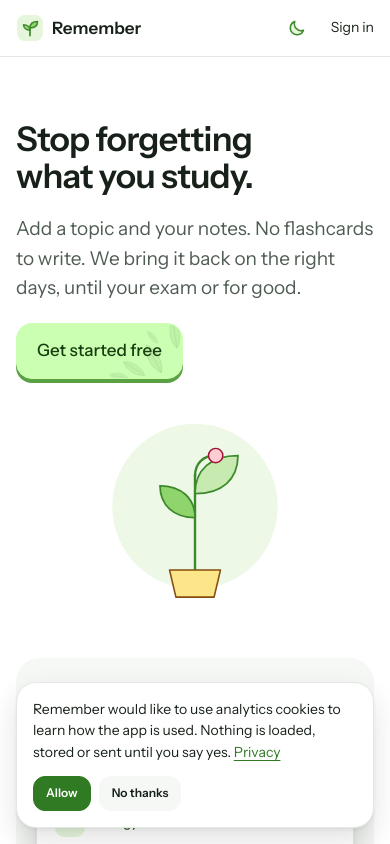
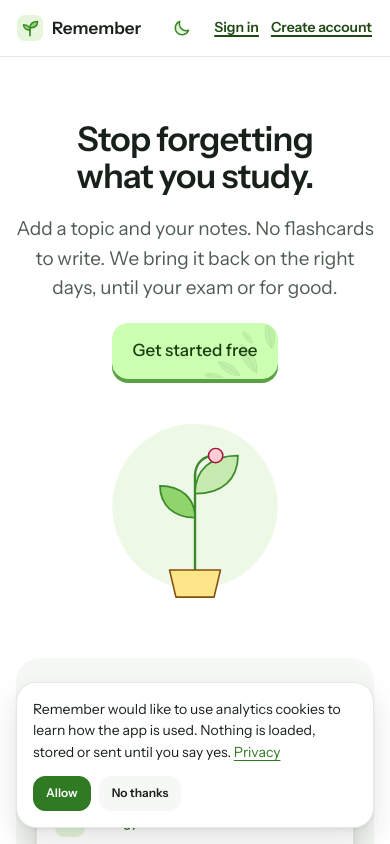
Before and after one commit to qkonline/remember, a SvelteKit app in the folder frontend-sveltekit/: page / in a window 390 px wide. Shown: the top 844 px of the page. Built offline with nearby package versions, Linux system fonts and the light colour scheme; what openapi-fetch would draw is missing.

Commit message:
Home page on phones: centre the hero and footer, stronger Sign in, add Create account

```diff
--- a/frontend-sveltekit/src/routes/(site)/+layout.svelte
+++ b/frontend-sveltekit/src/routes/(site)/+layout.svelte
@@ -16,10 +16,13 @@
 <div class="site">
   <header class="top">
     <div class="bar">
-      <a class="brand" href={resolve('')}><Logo size={28} />{appName}</a>
+      <a class="brand" href={resolve('')} aria-label={appName}
+        ><Logo size={28} /><span class="brand-name">{appName}</span></a
+      >
       <nav aria-label={t('Account')}>
         <ModeSwitch />
-        <a href={resolve('signin')}>{t('Sign in')}</a>
+        <a class="auth" href={resolve('signin')}>{t('Sign in')}</a>
+        <a class="auth auth-phone" href={resolve('signup')}>{t('Create account')}</a>
       </nav>
     </div>
   </header>
@@ -95,4 +98,37 @@
   footer {
     border-top: 1px solid var(--color-border);
   }
+
+  .auth-phone {
+    display: none;
+  }
+
+  /* Phones and small tablets only, until the desktop pass. */
+  @media (max-width: 47.99rem) {
+    nav {
+      gap: var(--space-2);
+    }
+    nav a.auth {
+      display: inline-flex;
+      align-items: center;
+      min-height: 2.75rem;
+      padding-inline: 0.125rem;
+      font-size: 0.875rem;
+      font-weight: 600;
+      color: var(--color-leaf-deep);
+      text-decoration: underline;
+      text-decoration-thickness: 1.5px;
+      text-underline-offset: 3px;
+    }
+    footer.bar {
+      justify-content: center;
+    }
+  }
+
+  /* Both links and the theme switch fit beside the logo only without its name. */
+  @media (max-width: 24.25rem) {
+    .brand-name {
+      display: none;
+    }
+  }
 </style>
--- a/frontend-sveltekit/src/routes/(site)/+page.svelte
+++ b/frontend-sveltekit/src/routes/(site)/+page.svelte
@@ -207,6 +207,23 @@
     }
   }
 
+  @media (max-width: 47.99rem) {
+    .lp-hero-text {
+      justify-self: center;
+      justify-items: center;
+      text-align: center;
+    }
+    h1 {
+      text-wrap: balance;
+    }
+    .lp-lead {
+      text-wrap: pretty;
+    }
+    .lp-hero-text :global(.rk) {
+      justify-self: center;
+    }
+  }
+
   @media (min-width: 48rem) {
     .lp-hero {
       grid-template-columns: minmax(0, 1fr) auto;
```
